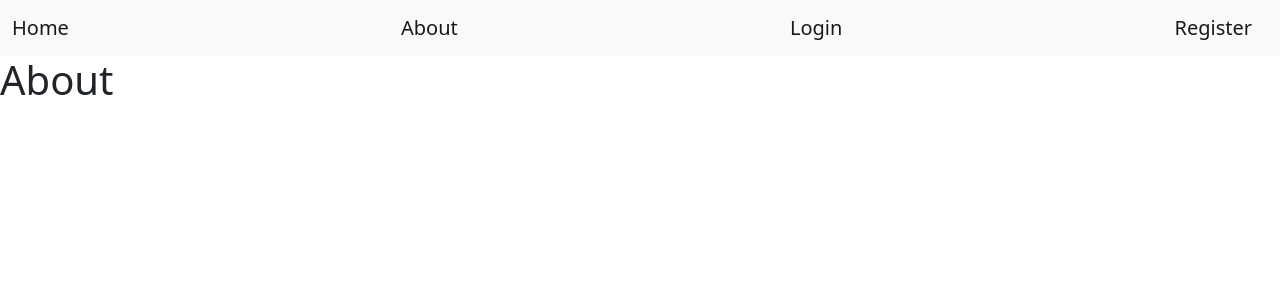
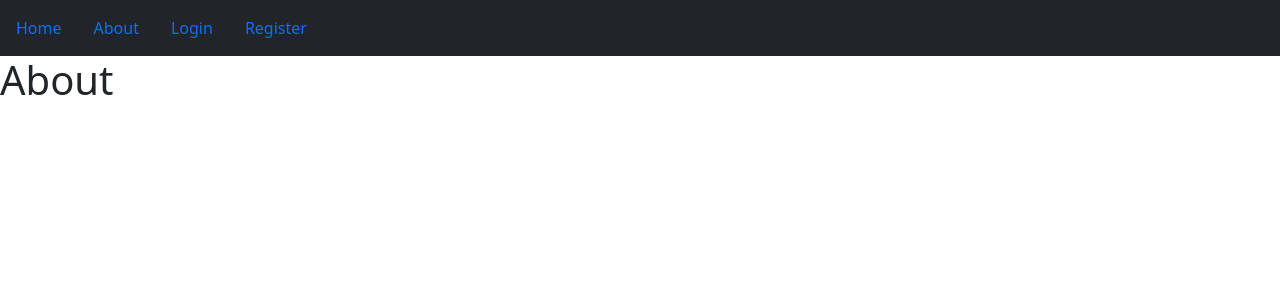
Before and after one commit to shubham010205/Wander, a Flask app: page /about in a window 1280 px wide. Shown: the top 300 px of the page. Run offline with Flask 3, Linux system fonts and the light colour scheme.

Commit message:
minor changes: password hashing in PUT, layout change, title change

```diff
--- a/wander_flask/main/routes.py
+++ b/wander_flask/main/routes.py
@@ -8,7 +8,7 @@ main = Blueprint("main",__name__)
 @main.route("/home")
 def home():
     posts = Blog.query.all()
-    return render_template("home.html", title="Home Page", posts=posts)
+    return render_template("home.html", posts=posts)
 
 @main.route("/about")
 def about():
--- a/wander_flask/templates/layout.html
+++ b/wander_flask/templates/layout.html
@@ -6,16 +6,32 @@
         <link href="https://cdn.jsdelivr.net/npm/bootstrap@5.2.2/dist/css/bootstrap.min.css" rel="stylesheet" integrity="sha384-Zenh87qX5JnK2Jl0vWa8Ck2rdkQ2Bzep5IDxbcnCeuOxjzrPF/et3URy9Bv1WTRi" crossorigin="anonymous">
         <!-- <link rel="stylesheet" type="text/css" href="{{ url_for('static', filename='3_style.css') }}"> -->
 
-        <!-- {% if title %}
+        {% if title %}
             <title>{{ title }}</title>
         {% else %}
             <title>Let's Wander!</title>
-        {% endif %} -->
+        {% endif %}
         <title>Let's Wander!</title>
     </head>
 
     <body>
-        <nav class="navbar bg-light">
+        <nav class="navbar bg-dark">
+            <nav class="nav">
+                <a class="nav-link active" aria-current="page" href="{{ url_for('main.home') }}">Home</a>
+                <a class="nav-link" href="{{ url_for('main.about') }}">About</a>
+                {% if current_user.is_authenticated %}
+                    <a class="nav-link" href="{{ url_for('posts.create_post') }}">Create Post</a>
+                    <a class="nav-link" href="{{ url_for('users.account') }}">{{ current_user.username }}</a>
+                    <a class="nav-link" href="{{ url_for('users.logout') }}">Logout</a>
+                {% else %}
+                    <a class="nav-link" href="{{ url_for('users.login') }}">Login</a>
+                    <a class="nav-link" href="{{ url_for('users.register') }}">Register</a>
+                {% endif %}
+            </nav>
+        </nav>
+
+
+        <!-- <nav class="navbar bg-light">
             <div class="container-fluid">
                 <a class="navbar-brand" href="{{ url_for('main.home') }}">Home</a>
 
@@ -29,7 +45,7 @@
                     <a class="navbar-brand" href="{{ url_for('users.register') }}">Register</a>
                 {% endif %}
                 </div>
-        </nav>
+        </nav> -->
         {% with messages = get_flashed_messages(with_categories=true) %}
             {% if messages %}
                 {% for category, message in messages %}
```
Also changed, not shown: wander_flask/api/api.py (+6 -5 lines).
